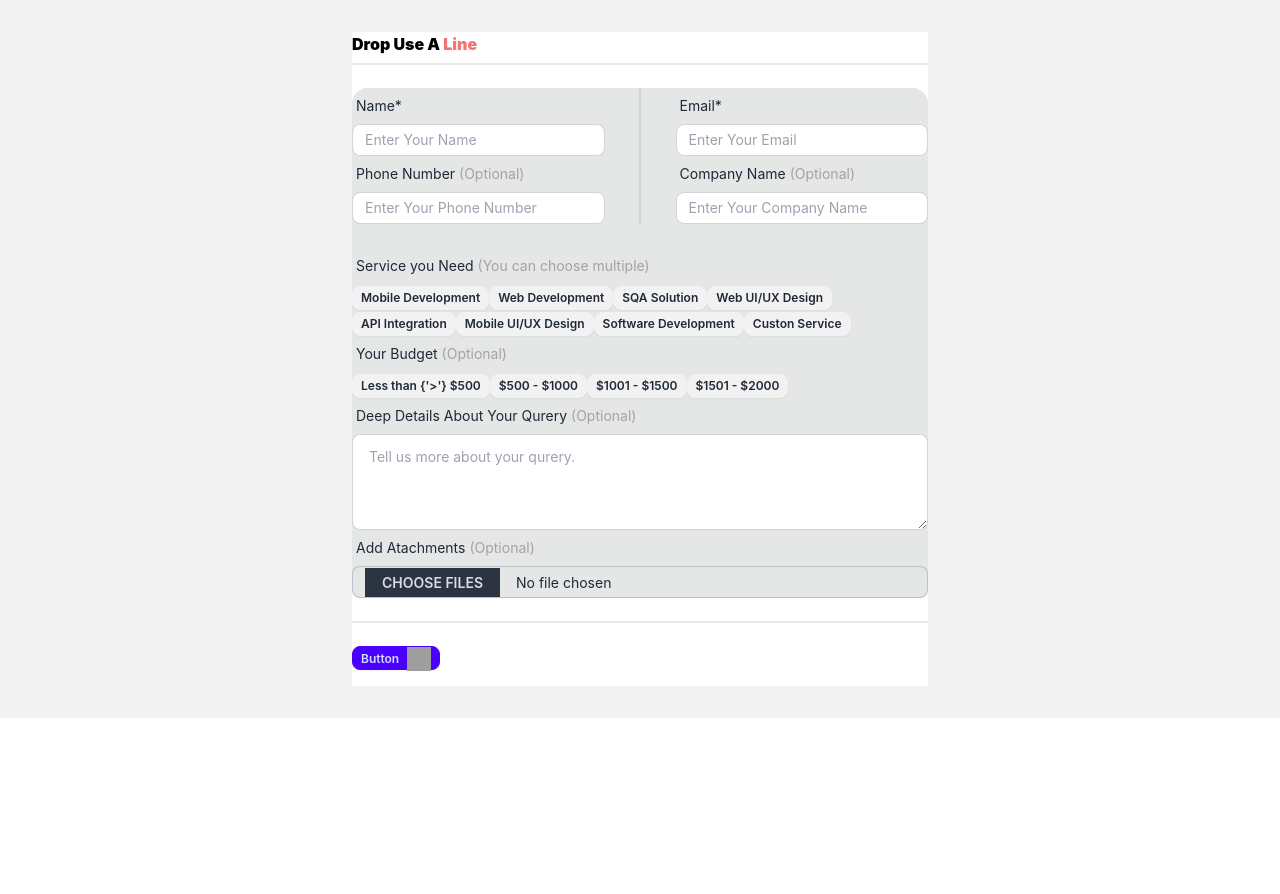
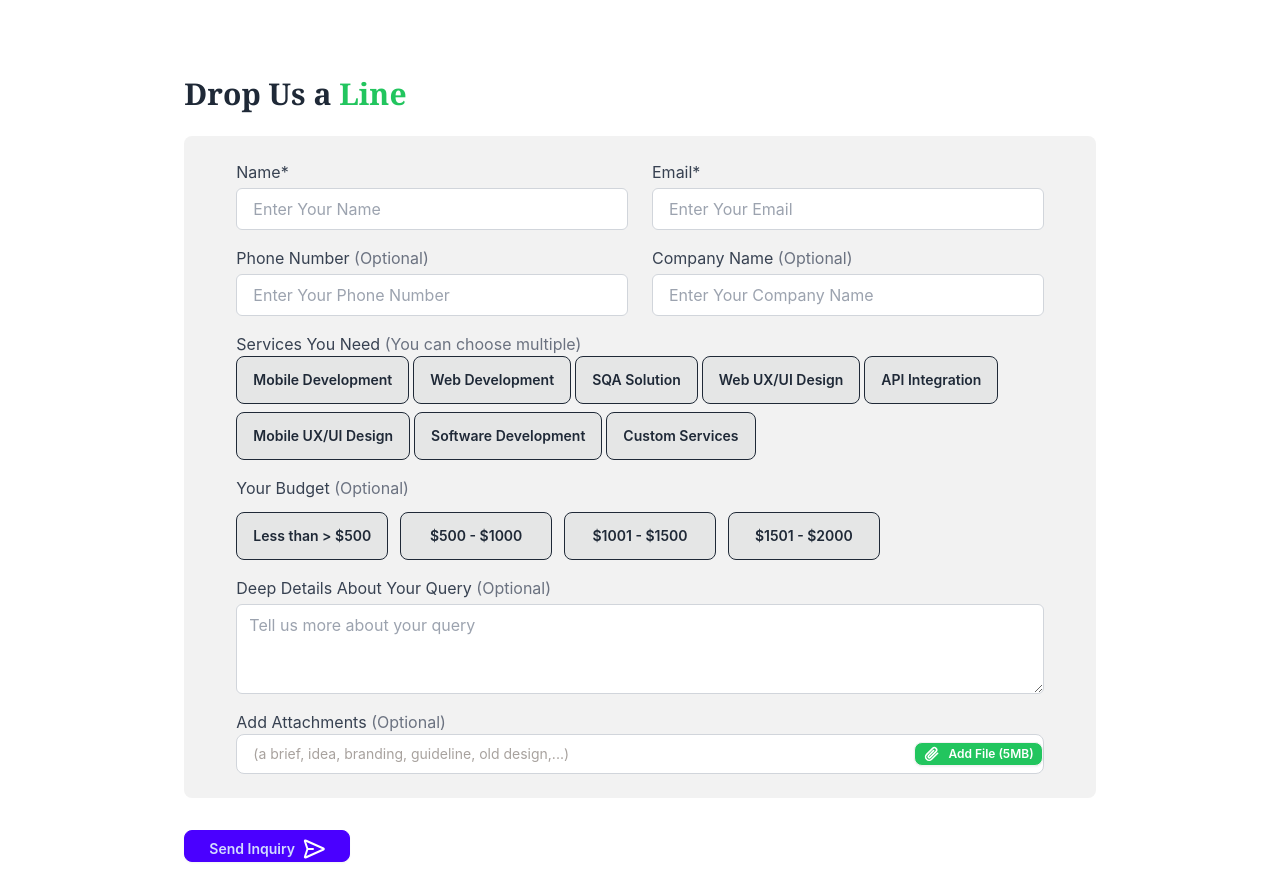
Before and after one commit to ismailjobi/Mediusware_Task, a React (Create React App) app in the folder front-end-react/: page / in a window 1280 px wide. Before the commit the page ends 800 px from the top, so only its background shows below. Built offline with nearby package versions, Linux system fonts and the light colour scheme; grey boxes are pictures that could not be loaded.

Commit message:
feedbacks completed

```diff
--- a/front-end-react/src/components/service.jsx
+++ b/front-end-react/src/components/service.jsx
@@ -1,117 +1,147 @@
+import React from 'react';
 
 function Service() {
     return (
-        <div className="Service">
-            <form className="card-body" id="serviceform" >
-                <div className="flex bg-base-100 w-full h-full flex-col">
-                    <div className="card bg-base-100 rounded-box grid h-2 place-items-start">
-                        <b><strong className="text-black">Drop Use A <span className="text-red-400">Line</span> </strong></b>
-                    </div>
-                    <div className="divider"></div>
-                    <div className="card bg-base-300 rounded-box grid h-auto">
-                        <div className="flex flex-col gap-4 w-full lg:flex-row">
-                            {/* Name and Phone Number */}
-                            <div className="card bg-base-300 rounded-box flex-grow w-full">
-                                <label className="form-control w-full">
-                                    <div className="label">
-                                        <span className="label-text">Name*</span>
-                                    </div>
+        <div className="Service p-6 max-w-5xl mx-auto">
+            <form className="card-body bg-white rounded-lg  p-8" id="serviceform">
+                <div className="mb-4 text-left">
+                    <h1 className="text-3xl font-bold font-serif">
+                        Drop Us a <span className="text-green-500">Line</span>
+                    </h1>
+                </div>
+
+                <div className="bg-base-200 p-6 rounded-lg">
+                    <div className="px-7">
+                        <div className="grid grid-cols-1 lg:grid-cols-2 gap-6">
+                            <div>
+                                <label className="block">
+                                    <span className="text-gray-700">Name*</span>
                                     <input
                                         type="text"
                                         placeholder="Enter Your Name"
-                                        className="input input-sm text-black input-bordered w-full"
+                                        className="mt-1 block w-full px-4 py-2 bg-white border border-gray-300 rounded-md"
                                     />
                                 </label>
-                                <label className="form-control w-full">
-                                    <div className="label">
-                                        <span className="label-text">
-                                            Phone Number <span className="text-stone-400">(Optional)</span>
-                                        </span>
-                                    </div>
+                                <label className="block mt-4">
+                                    <span className="text-gray-700">Phone Number <span className="text-gray-500">(Optional)</span></span>
                                     <input
                                         type="text"
                                         placeholder="Enter Your Phone Number"
-                                        className="input input-sm text-black input-bordered w-full"
+                                        className="mt-1 block w-full px-4 py-2 bg-white border border-gray-300 rounded-md"
                                     />
                                 </label>
                             </div>
-                            <div className="divider lg:divider-horizontal"></div>
-                            {/* Email and Company Name */}
-                            <div className="card bg-base-300 rounded-box flex-grow w-full">
-                                <label className="form-control w-full">
-                                    <div className="label">
-                                        <span className="label-text">Email*</span>
-                                    </div>
+
+                            <div>
+                                <label className="block">
+                                    <span className="text-gray-700">Email*</span>
                                     <input
                                         type="text"
                                         placeholder="Enter Your Email"
-                                        className="input input-sm text-black input-bordered w-full"
+                                        className="mt-1 block w-full px-4 py-2 bg-white border border-gray-300 rounded-md"
                                     />
                                 </label>
-                                <label className="form-control w-full">
-                                    <div className="label">
-                                        <span className="label-text">
-                                            Company Name <span className="text-stone-400">(Optional)</span>
-                                        </span>
-                                    </div>
+                                <label className="block mt-4">
+                                    <span className="text-gray-700">Company Name <span className="text-gray-500">(Optional)</span></span>
                                     <input
                                         type="text"
                                         placeholder="Enter Your Company Name"
-                                        className="input input-sm text-black input-bordered w-full"
+                                        className="mt-1 block w-full px-4 py-2 bg-white border border-gray-300 rounded-md"
                                     />
                                 </label>
                             </div>
                         </div>
-                        <br />
-                        <label className="form-control w-full ">
-                            <div className="label">
-                                <span className="label-text">Service you Need <span className="text-stone-400">(You can choose multiple)</span></span>
-                            </div>
-                            <div>
-                                <input type="checkbox" name="service1" className="btn btn-xs sm:btn-sm md:btn-md lg:btn-xs join-item" aria-label="Mobile Development" value="Mobile Development" />
-                                <input type="checkbox" name="service2" className="btn btn-xs sm:btn-sm md:btn-md lg:btn-xs join-item" aria-label="Web Development" value="Web Development" />
-                                <input type="checkbox" name="service3" className="btn btn-xs sm:btn-sm md:btn-md lg:btn-xs join-item" aria-label="SQA Solution" value="SQA Solution" />
-                                <input type="checkbox" name="service4" className="btn btn-xs sm:btn-sm md:btn-md lg:btn-xs join-item" aria-label="Web UI/UX Design" value="Web UI/UX Design" />
-                                <input type="checkbox" name="service5" className="btn btn-xs sm:btn-sm md:btn-md lg:btn-xs join-item" aria-label="API Integration" value="API Integration" />
-                                <input type="checkbox" name="service6" className="btn btn-xs sm:btn-sm md:btn-md lg:btn-xs join-item" aria-label="Mobile UI/UX Design" value="Mobile UI/UX Design" />
-                                <input type="checkbox" name="service7" className="btn btn-xs sm:btn-sm md:btn-md lg:btn-xs join-item" aria-label="Software Development" value="Software Development" />
-                                <input type="checkbox" name="service8" className="btn btn-xs sm:btn-sm md:btn-md lg:btn-xs join-item" aria-label="Custon Service" value="Custon Service" />
 
+                        <div className="mt-4">
+                            <label className="block text-gray-700">
+                                Services You Need <span className="text-gray-500">(You can choose multiple)</span>
+                            </label>
+                            <div className="flex flex-wrap gap-1">
+                                <label className="flex items-center">
+                                    <input type="checkbox" name="mobileDevelopment" className="btn btn-outline bg-base-300 hover:bg-green-500" aria-label="Mobile Development" value="mobileDevelopment" id="mobileDevelopment" />
+                                </label>
+
+                                <label className="flex items-center">
+                                    <input type="checkbox" name="webDevelopment" className="btn btn-outline bg-base-300  hover:bg-green-500" aria-label="Web Development" value="webDevelopment" id="webDevelopment" />
+
+                                </label>
+
+                                <label className="flex items-center">
+                                    <input type="checkbox" name="sqaSolution" className="btn btn-outline bg-base-300 hover:bg-green-500" aria-label="SQA Solution" value="sqaSolution" id="sqaSolution" />
+
+                                </label>
+
+                                <label className="flex items-center">
+                                    <input type="checkbox" name="UIux" className="btn btn-outline bg-base-300 hover:bg-green-500" aria-label="Web UX/UI Design" value="UIux" id="UIux" />
+                                </label>
+
+                                <label className="flex items-center">
+                                    <input type="checkbox" name="api" className="btn btn-outline bg-base-300  hover:bg-green-500" aria-label="API Integration" value="api" id="api" />
+                                </label>
                             </div>
 
-                        </label>
-                        <label className="form-control w-full">
-                            <div className="label">
-                                <span className="label-text">Your Budget <span className="text-stone-400">(Optional)</span></span>
+                            {/* Second line with 3 buttons */}
+                            <div className="flex flex-wrap gap-1 mt-2">
+                                <label className="flex items-center">
+                                    <input type="checkbox" name="mobileUiUx" className="btn btn-outline bg-base-300 hover:bg-green-500" aria-label="Mobile UX/UI Design" value="MobileUXUI" id="mobileUiUx" />
+                                </label>
+
+                                <label className="flex items-center">
+                                    <input type="checkbox" name="services" className="btn btn-outline bg-base-300  hover:bg-green-500" aria-label="Software Development" value="softwareDevelopment" id="softwareDevelopment" />
+                                </label>
+
+                                <label className="flex items-center">
+                                    <input type="checkbox" name="services" className="btn btn-outline bg-base-300 hover:bg-green-500" aria-label="Custom Services" value="customServices" id="customServices" />
+                                </label>
                             </div>
-                            <div>
-                                <input type="radio" name="service" className="btn btn-xs sm:btn-sm md:btn-md lg:btn-xs join-item" aria-label="Less than {'>'} $500" value="Less than {'>'} $500" />
-                                <input type="radio" name="service" className="btn btn-xs sm:btn-sm md:btn-md lg:btn-xs join-item" aria-label="$500 - $1000" value="$500 - $1000" />
-                                <input type="radio" name="service" className="btn btn-xs sm:btn-sm md:btn-md lg:btn-xs join-item" aria-label="$1001 - $1500" value="$1001 - $1500" />
-                                <input type="radio" name="service" className="btn btn-xs sm:btn-sm md:btn-md lg:btn-xs join-item" aria-label="$1501 - $2000" value="$1501 - $2000" />
+                        </div>
+
+                        <div className="mt-4">
+                            <label className="block text-gray-700">Your Budget <span className="text-gray-500">(Optional)</span></label>
+                            <div className="grid grid-cols-1 lg:grid-cols-5 gap-3 mt-3">
+                                <input type="radio" name="budget" className="btn btn-outline bg-base-300 btn-m hover:bg-green-500 join-item" aria-label="Less than &gt; $500" value="Less than $500" />
+                                <input type="radio" name="budget" className="btn btn-outline bg-base-300 btn-m hover:bg-green-500 join-item" aria-label="$500 - $1000" value="$500 - $1000" />
+                                <input type="radio" name="budget" className="btn btn-outline bg-base-300 btn-m hover:bg-green-500 join-item" aria-label="$1001 - $1500" value="$1001 - $1500" />
+                                <input type="radio" name="budget" className="btn btn-outline bg-base-300 btn-m hover:bg-green-500 join-item" aria-label="$1501 - $2000" value="$1501 - $2000" />
                             </div>
+                        </div>
 
-                        </label>
-                        <label className="form-control">
-                            <div className="label">
-                                <span className="label-text">Deep Details About Your Qurery <span className="text-stone-400">(Optional)</span></span>
+                        <div className="mt-4">
+                            <label className="block text-gray-700">Deep Details About Your Query <span className="text-gray-500">(Optional)</span></label>
+                            <textarea
+                                className="mt-1 block w-full px-3 py-2 bg-white border border-gray-300 rounded-md"
+                                placeholder="Tell us more about your query"
+                                rows="3"
+                            ></textarea>
+                        </div>
+
+                        <div className="mt-4">
+                            <label className="block text-gray-700">Add Attachments <span className="text-gray-500">(Optional)</span></label>
+                            <div className="join w-full h-10 bg-white border border-gray-300 flex items-center justify-between">
+                                <span className="block text-stone-400 ml-4 text-sm">
+                                    (a brief, idea, branding, guideline, old design,...)
+                                </span>
+                                <label className="btn bg-green-500 hover:bg-green-600 text-white btn-xs sm:btn-sm md:btn-md lg:btn-xs cursor-pointer flex items-center">
+                                    <svg width="17" height="16" viewBox="0 0 17 16" fill="none" xmlns="http://www.w3.org/2000/svg">
+                                        <path d="M14.6017 7.26634L8.59127 13.2768C7.22443 14.6436 5.00836 14.6436 3.64152 13.2768C2.27469 11.9099 2.27469 9.69384 3.64152 8.327L9.65193 2.3166C10.5632 1.40537 12.0405 1.40537 12.9518 2.3166C13.863 3.22782 13.863 4.7052 12.9518 5.61643L7.17705 11.3911C6.72144 11.8467 5.98275 11.8467 5.52714 11.3911C5.07153 10.9355 5.07153 10.1968 5.52714 9.74122L10.5947 4.67362" stroke="white" stroke-width="1.6" stroke-linecap="round" stroke-linejoin="round" />
+                                    </svg>
+
+                                    <input type="file" className="hidden" />
+                                    Add File (5MB)
+                                </label>
                             </div>
-                            <textarea className="textarea text-black textarea-bordered h-24" placeholder="Tell us more about your qurery. "></textarea>
-                        </label>
-                        <label className="form-control">
-                            <div className="label">
-                                <span className="label-text">Add Atachments <span className="text-stone-400">(Optional)</span></span>
-                            </div>
-                            <input type="file" multiple className="file-input bg-base-300 input-sm file-input-bordered w-full " />
-                        </label>
+                        </div>
                     </div>
-                    <div className="divider"></div>
-                    <div className="card bg-base-100 rounded-box grid h-10 place-items-start">
-                        <button type="submit" value="Submit" className="btn btn-primary btn-xs">
-                            Button
-                            <img src="https://th.bing.com/th/id/OIP.WoQRjIpml881xhHT2rj_vwHaHa?rs=1&pid=ImgDetMain" className="w-6 h-6" />
-                        </button>
-                    </div>
+                </div>
+
+                <div className="mt-6 text-left">
+                    <button type="submit" className="btn btn-sm btn-primary px-6 py-2 flex items-center">
+                        Send Inquiry
+                        <svg width="22" height="20" viewBox="0 0 22 20" fill="none" xmlns="http://www.w3.org/2000/svg">
+                            <path d="M10.0004 10H4.50043M4.41577 10.2915L2.08085 17.2662C1.89742 17.8142 1.8057 18.0881 1.87152 18.2569C1.92868 18.4034 2.05144 18.5145 2.20292 18.5567C2.37736 18.6054 2.64083 18.4869 3.16776 18.2497L19.8792 10.7296C20.3936 10.4981 20.6507 10.3824 20.7302 10.2216C20.7993 10.082 20.7993 9.9181 20.7302 9.77843C20.6507 9.61767 20.3936 9.50195 19.8792 9.2705L3.16193 1.74776C2.63659 1.51135 2.37392 1.39315 2.19966 1.44164C2.04832 1.48375 1.92556 1.59454 1.86821 1.74078C1.80216 1.90917 1.8929 2.18255 2.07437 2.72931L4.41642 9.78556C4.44759 9.87947 4.46317 9.92642 4.46933 9.97444C4.47479 10.0171 4.47473 10.0602 4.46916 10.1028C4.46289 10.1508 4.44718 10.1977 4.41577 10.2915Z" stroke="white" stroke-width="2" stroke-linecap="round" stroke-linejoin="round" />
+                        </svg>
+
+                    </button>
                 </div>
             </form>
         </div>
--- a/front-end-react/src/index.js
+++ b/front-end-react/src/index.js
@@ -8,7 +8,9 @@ import Service from './components/service';
 const root = ReactDOM.createRoot(document.getElementById('root'));
 root.render(
   <React.StrictMode>
-    <div className="bg-base-200 flex justify-center px-80 "> <Service /></div>
+    <div className="bg-base-100 flex justify-center px-20 py-5 h-screen">
+      <Service />
+    </div>
   </React.StrictMode>
 );
 
```
